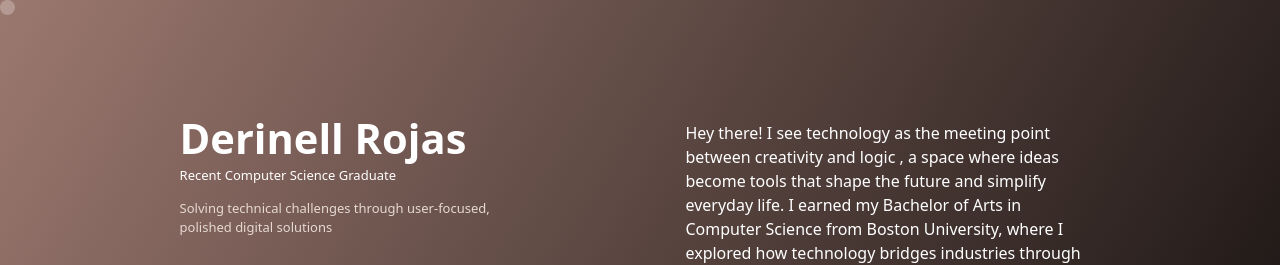
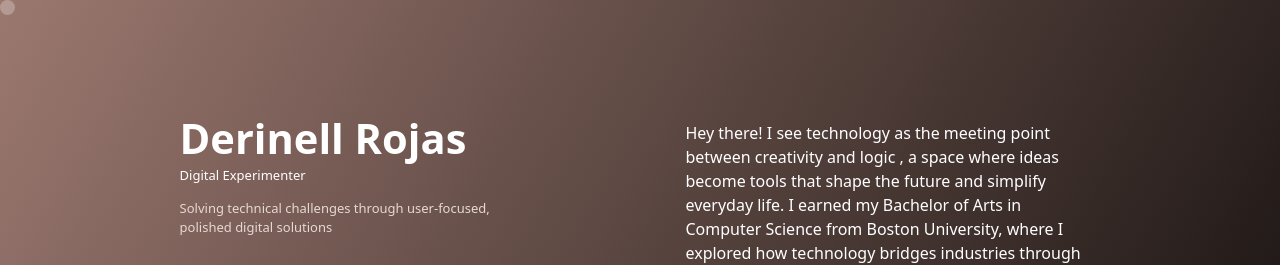
Before and after one commit to drojaa/portfolio, a React (Vite) app: page / in a window 1280 px wide. Shown: the top 265 px of the page. Built offline with nearby package versions, Linux system fonts and the light colour scheme.

Commit message:
Update job titles in Name component

```diff
--- a/src/components/Name/Name.jsx
+++ b/src/components/Name/Name.jsx
@@ -4,7 +4,7 @@ import "./Name.css"
 
 
 export function Name() {
-    const words = ["Entry-level Software Engineer", "Recent Computer Science Graduate"];
+    const words = ["Early-Career Software Engineer", "Digital Experimenter"];
     const [current, setCurrent] = useState(0);
 
     useEffect(() => {
```
